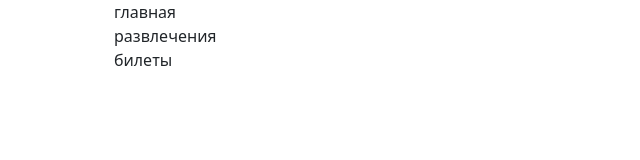
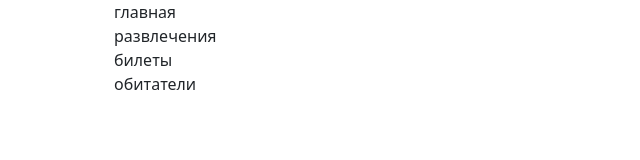
Before and after one commit to Polinkaaj/vopo, a plain HTML site: page voppo/Voppo.html in a window 1280 px wide. Shown: the whole page, without its empty margins (0-640 px from the left). Drawn offline with nearby package versions, Linux system fonts and the light colour scheme.

Commit message:
Update Voppo.html

```diff
--- a/voppo/Voppo.html
+++ b/voppo/Voppo.html
@@ -19,7 +19,7 @@
       <li class="nav-link">главная</li>
       <li class="nav-link">развлечения</li>
       <li class="nav-link">билеты</li>
-      <li class="nav-link"></li>
+      <li class="nav-link">обитатели</li>
     </ul>
   </div>
 </body>
```
